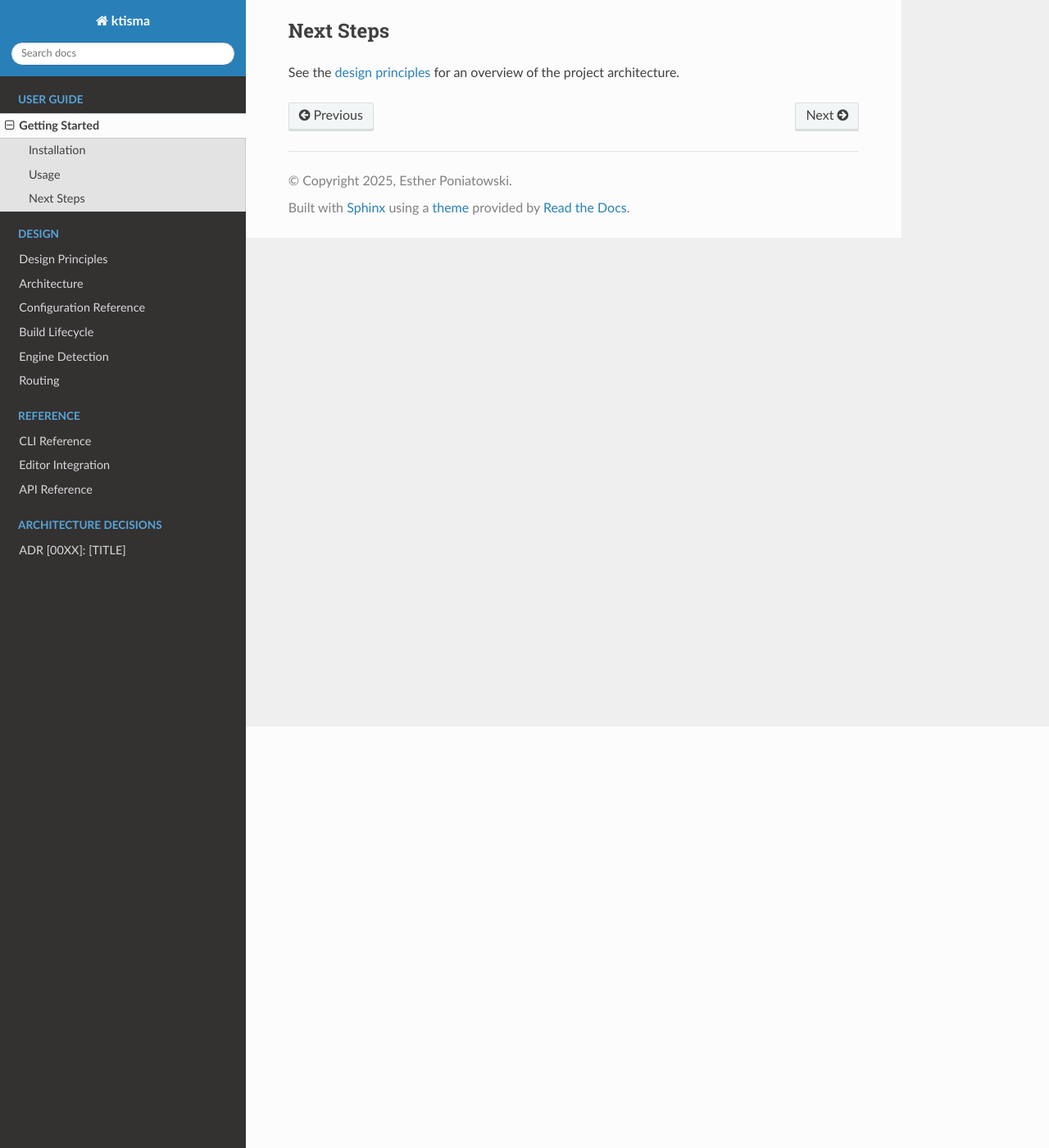
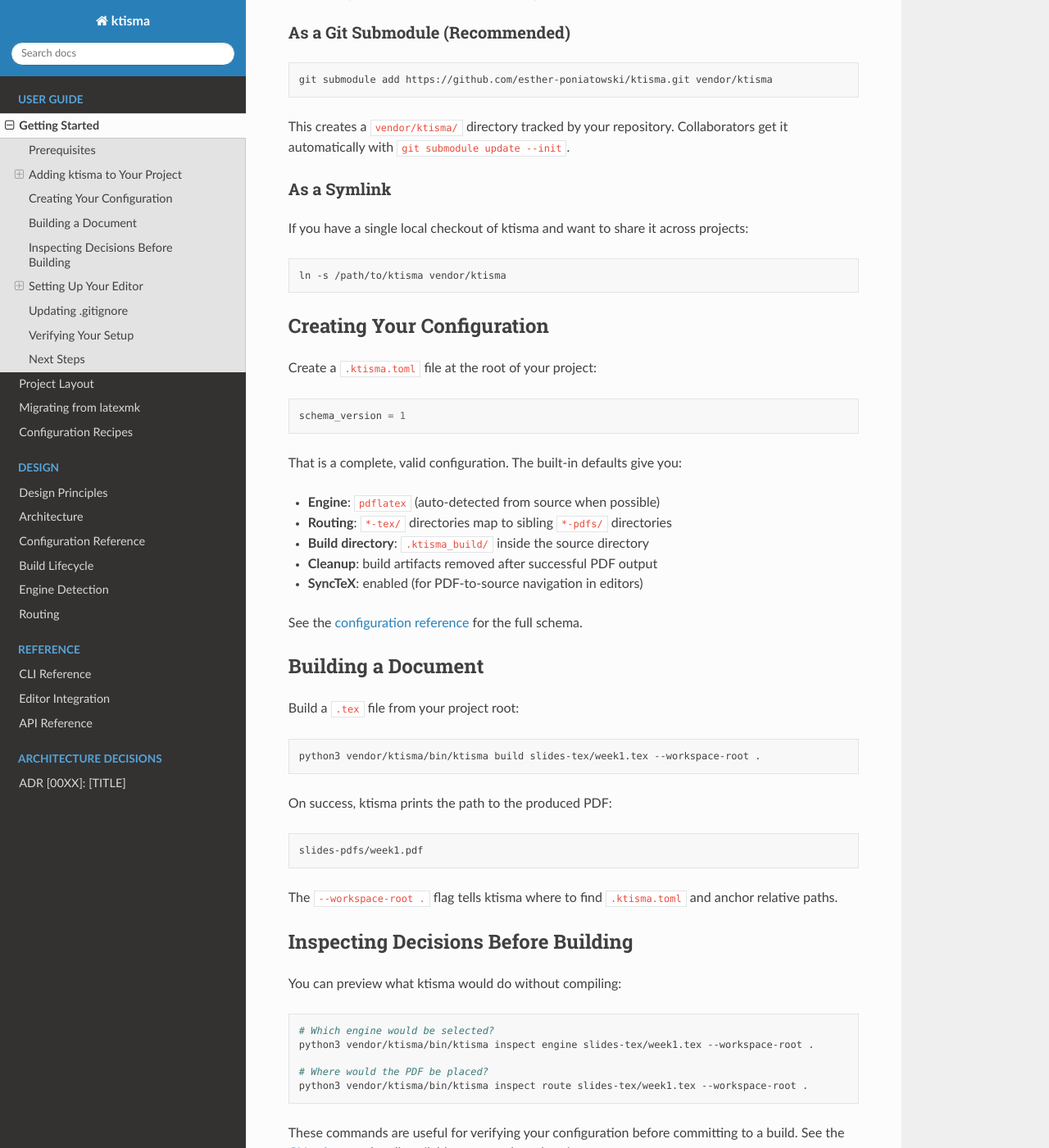
Before and after one commit to esther-poniatowski/ktisma, a Sphinx documentation site: the page built from docs/guide/getting-started.md, in a window 1280 px wide and 1400 px high, scrolled down 514 px. Shown: the whole window at 82% size. Built offline with Sphinx 7.4.7 and the Read the Docs theme 3.1.0, drawn with Linux system fonts in a browser that asks for light colours; some of the changed text lies outside the part shown.

Commit message:
docs(guide): add user onboarding guides and migration walkthrough
The existing documentation was strong as a reference library but had no
practical onboarding path. A user could not adopt ktisma without reading
source code.

- Rewrite getting-started.md from stub to full walkthrough
- Add project-layout.md for directory conventions and entrypoint collapse
- Add migration.md for step-by-step latexmk-to-ktisma migration
- Add recipes.md with concrete .ktisma.toml patterns for common use cases
- Update index.md with introduction and new toctree entries
- Populate DEPENDENTS.md with the three integrated projects

Co-Authored-By: Claude Opus 4.6 (1M context) <noreply@anthropic.com>

````diff
--- a/docs/guide/getting-started.md
+++ b/docs/guide/getting-started.md
@@ -1,23 +1,157 @@
 # Getting Started
 
-## Installation
+This guide walks through adding ktisma to an existing LaTeX project and building your first
+document.
 
-Install ktisma in a Conda environment:
+## Prerequisites
 
-```sh
-conda env create -f environment.yml
-conda activate ktisma
-pip install -e .
+- **Python 3.11+** (3.12+ recommended). ktisma has no external dependencies beyond the standard
+  library.
+- **A TeX distribution** (TeX Live, MacTeX, MiKTeX) with the engine you use (`pdflatex`,
+  `lualatex`, or `xelatex`).
+- **latexmk** on your `PATH`. Most TeX distributions include it.
+
+You can verify all prerequisites at once with [`ktisma doctor`](../cli-reference.md#doctor) after
+installation.
+
+## Adding ktisma to Your Project
+
+### As a Git Submodule (Recommended)
+
+```bash
+git submodule add https://github.com/esther-poniatowski/ktisma.git vendor/ktisma
 ```
 
-## Usage
+This creates a `vendor/ktisma/` directory tracked by your repository. Collaborators get it
+automatically with `git submodule update --init`.
 
-Run ktisma from the command line:
+### As a Symlink
 
-```sh
-ktisma --help
+If you have a single local checkout of ktisma and want to share it across projects:
+
+```bash
+ln -s /path/to/ktisma vendor/ktisma
+```
+
+## Creating Your Configuration
+
+Create a `.ktisma.toml` file at the root of your project:
+
+```toml
+schema_version = 1
+```
+
+That is a complete, valid configuration. The built-in defaults give you:
+
+- **Engine**: `pdflatex` (auto-detected from source when possible)
+- **Routing**: `*-tex/` directories map to sibling `*-pdfs/` directories
+- **Build directory**: `.ktisma_build/` inside the source directory
+- **Cleanup**: build artifacts removed after successful PDF output
+- **SyncTeX**: enabled (for PDF-to-source navigation in editors)
+
+See the [configuration reference](../configuration.md) for the full schema.
+
+## Building a Document
+
+Build a `.tex` file from your project root:
+
+```bash
+python3 vendor/ktisma/bin/ktisma build slides-tex/week1.tex --workspace-root .
+```
+
+On success, ktisma prints the path to the produced PDF:
+
+```text
+slides-pdfs/week1.pdf
+```
+
+The `--workspace-root .` flag tells ktisma where to find `.ktisma.toml` and anchor relative paths.
+
+## Inspecting Decisions Before Building
+
+You can preview what ktisma would do without compiling:
+
+```bash
+# Which engine would be selected?
+python3 vendor/ktisma/bin/ktisma inspect engine slides-tex/week1.tex --workspace-root .
+
+# Where would the PDF be placed?
+python3 vendor/ktisma/bin/ktisma inspect route slides-tex/week1.tex --workspace-root .
+```
+
+These commands are useful for verifying your configuration before committing to a build. See the
+[CLI reference](../cli-reference.md) for all available commands and options.
+
+## Setting Up Your Editor
+
+### VS Code with LaTeX Workshop
+
+Add the following to your `.vscode/settings.json` or `.code-workspace` file:
+
+```jsonc
+"latex-workshop.latex.tools": [
+  {
+    "name": "ktisma",
+    "command": "python3",
+    "args": [
+      "%WORKSPACE_FOLDER%/vendor/ktisma/bin/ktisma",
+      "build",
+      "%DOC%",
+      "--workspace-root",
+      "%WORKSPACE_FOLDER%"
+    ]
+  }
+],
+"latex-workshop.latex.recipes": [
+  {
+    "name": "ktisma",
+    "tools": ["ktisma"]
+  }
+],
+"latex-workshop.latex.autoClean.run": "never"
+```
+
+Set `autoClean` to `"never"` because ktisma manages cleanup through its own
+[policies](../build-lifecycle.md#cleanup-policies).
+
+See [Editor Integration](../editor-integration.md) for other editors (Vim, Emacs) and advanced
+configuration.
+
+## Updating .gitignore
+
+Add these patterns to your `.gitignore`:
+
+```gitignore
+# ktisma build artifacts
+.ktisma_build/
+
+# Compiled PDFs in output directories (regeneratable)
+**/*-pdfs/
+```
+
+The first pattern excludes intermediate build files. The second excludes the output directories
+that ktisma creates — these are regeneratable from source and typically should not be tracked.
+
+## Verifying Your Setup
+
+Run the prerequisite checker to confirm everything is in place:
+
+```bash
+python3 vendor/ktisma/bin/ktisma doctor --workspace-root .
+```
+
+Expected output:
+
+```text
+  [ok] latexmk: latexmk 4.x
+  [ok] pdflatex: pdfTeX 3.x
 ```
 
 ## Next Steps
 
-See the [design principles](../design-principles.md) for an overview of the project architecture.
+- [Project Layout](project-layout.md) — understand the `-tex`/`-pdfs` directory conventions and
+  entrypoint collapse
+- [Migrating from latexmk](migration.md) — if you are replacing an existing `.latexmkrc` and
+  helper scripts
+- [Configuration Recipes](recipes.md) — concrete `.ktisma.toml` examples for common scenarios
+- [Configuration Reference](../configuration.md) — full schema documentation
````
Also changed, not shown: DEPENDENTS.md (+5 -2 lines), docs/guide/migration.md (added, +231 -0 lines), docs/guide/project-layout.md (added, +153 -0 lines), docs/guide/recipes.md (added, +170 -0 lines), docs/index.md (+9 -1 lines).
